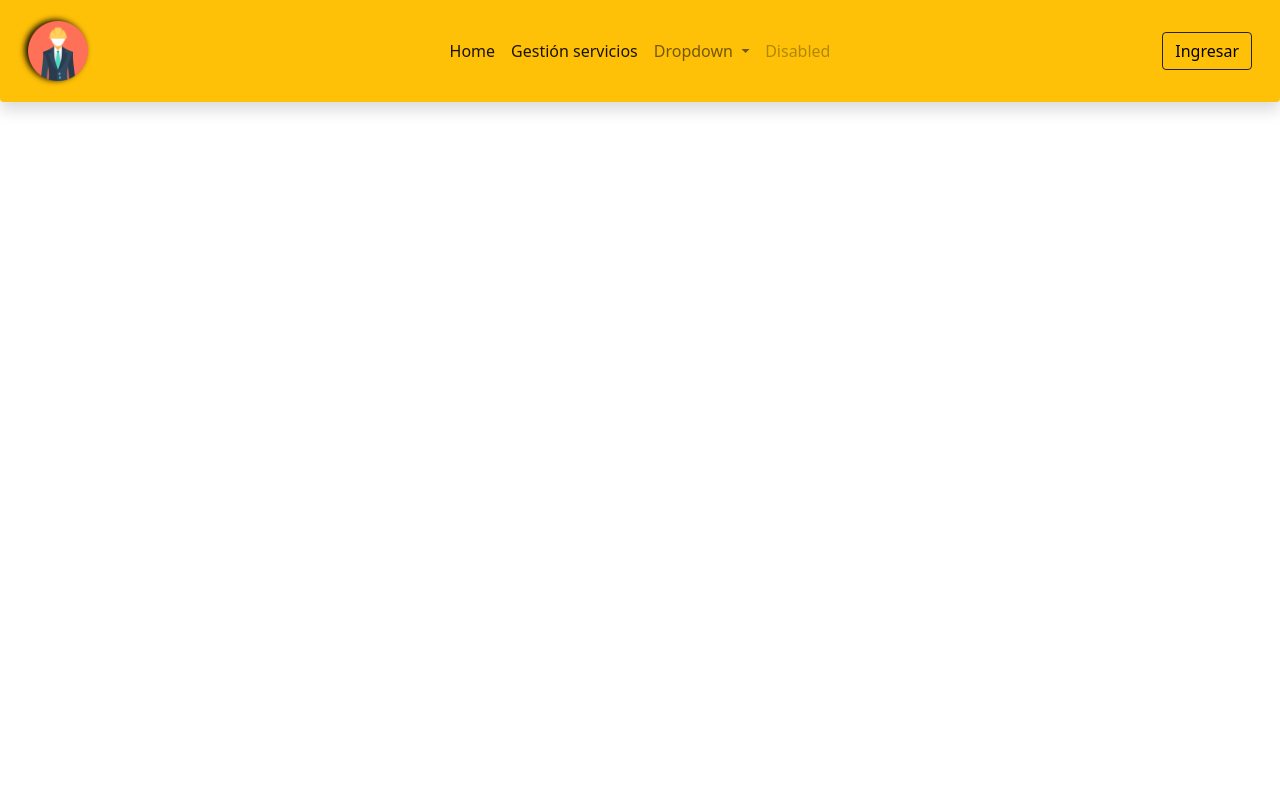
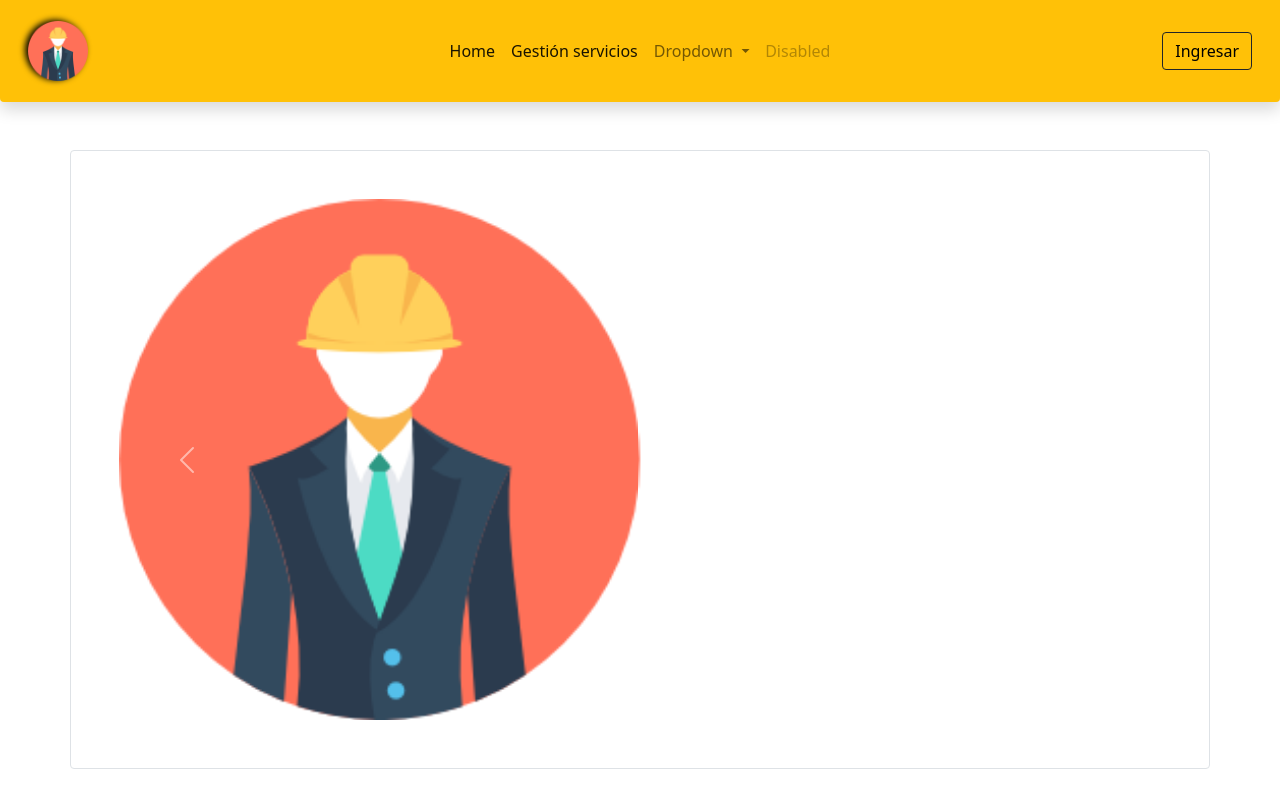
Before and after one commit to prozaso/portafolio-ing, a Django app: page / in a window 1280 px wide. Run offline with Django 3.2, Linux system fonts and the light colour scheme; some libraries are stand-ins or nearby versions.

Commit message:
carousel

```diff
--- a/app/templates/app/base.html
+++ b/app/templates/app/base.html
@@ -8,7 +8,7 @@
 
     {% block css %}
     <!-- Latest compiled and minified CSS -->
-    <link href="https://cdn.jsdelivr.net/npm/bootstrap@5.1.0/dist/css/bootstrap.min.css" rel="stylesheet" integrity="sha384-KyZXEAg3QhqLMpG8r+8fhAXLRk2vvoC2f3B09zVXn8CA5QIVfZOJ3BCsw2P0p/We" crossorigin="anonymous">
+    <link href="https://cdn.jsdelivr.net/npm/bootstrap@5.1.1/dist/css/bootstrap.min.css" rel="stylesheet" integrity="sha384-F3w7mX95PdgyTmZZMECAngseQB83DfGTowi0iMjiWaeVhAn4FJkqJByhZMI3AhiU" crossorigin="anonymous">
     <link rel="stylesheet" href="{% static 'app/css/icono.css' %}">
     {% endblock %}
 
@@ -62,14 +62,21 @@
 
   <body>
 
-    {% block contenido %}
-    {% endblock %}
+
+    <div class="container border rounded p-5">
+      <div class="row justify-content-center">
+
+          {% block contenido %}
+          {% endblock %}
+
+      </div>
+    </div>
+
+
 
     {% block javascript %}
     <!-- Latest compiled and minified JavaScript -->
-    <script src="https://stackpath.bootstrapcdn.com/bootstrap/4.5.0/js/bootstrap.min.js"
-    integrity="sha384-OgVRvuATP1z7JjHLkuOU7Xw704+h835Lr+6QL9UvYjZE3Ipu6Tp75j7Bh/kR0JKI" crossorigin="anonymous">
-    </script>
+    <script src="https://cdn.jsdelivr.net/npm/bootstrap@5.1.1/dist/js/bootstrap.bundle.min.js" integrity="sha384-/bQdsTh/da6pkI1MST/rWKFNjaCP5gBSY4sEBT38Q/9RBh9AH40zEOg7Hlq2THRZ" crossorigin="anonymous"></script>
     {% endblock %}
 
   </body>
--- a/app/templates/app/home.html
+++ b/app/templates/app/home.html
@@ -4,10 +4,32 @@
 
 {% block contenido %}
 
-<title>-</title>
-
-
-
+<div id="carouselExampleIndicators" class="carousel slide" data-bs-ride="carousel">
+    <div class="carousel-indicators">
+      <button type="button" data-bs-target="#carouselExampleIndicators" data-bs-slide-to="0" class="active" aria-current="true" aria-label="Slide 1"></button>
+      <button type="button" data-bs-target="#carouselExampleIndicators" data-bs-slide-to="1" aria-label="Slide 2"></button>
+      <button type="button" data-bs-target="#carouselExampleIndicators" data-bs-slide-to="2" aria-label="Slide 3"></button>
+    </div>
+    <div class="carousel-inner">
+      <div class="carousel-item active">
+        <img src="{% static 'app/img/icono.png' %}" class="d-block w-50" alt="...">
+      </div>
+      <div class="carousel-item">
+        <img src="{% static 'app/img/icono2.png' %}" class="d-block w-50" alt="...">
+      </div>
+      <div class="carousel-item">
+        <img src="{% static 'app/img/icono.png' %}" class="d-block w-50" alt="...">
+      </div>
+    </div>
+    <button class="carousel-control-prev" type="button" data-bs-target="#carouselExampleIndicators" data-bs-slide="prev">
+      <span class="carousel-control-prev-icon" aria-hidden="true"></span>
+      <span class="visually-hidden">Previous</span>
+    </button>
+    <button class="carousel-control-next" type="button" data-bs-target="#carouselExampleIndicators" data-bs-slide="next">
+      <span class="carousel-control-next-icon" aria-hidden="true"></span>
+      <span class="visually-hidden">Next</span>
+    </button>
+  </div>
 
 
 
--- a/app/views.py
+++ b/app/views.py
@@ -31,7 +31,6 @@ def servicios(request):
         if request.method == 'POST':
             id      = request.POST.get('idservicio')
             salida  = eliminar_servicio(id)
-            print(id)
             if salida == 1 and id is not None:
                 data['eliminar'] = 'servicio eliminado correctamente!.'
             else:
--- a/nomas_accidentes/settings.py
+++ b/nomas_accidentes/settings.py
@@ -40,6 +40,7 @@ INSTALLED_APPS = [
     'django.contrib.messages',
     'django.contrib.staticfiles',
     'app',
+    'crispy_forms',
 
 ]
 
@@ -131,3 +132,5 @@ STATIC_URL = '/static/'
 # https://docs.djangoproject.com/en/3.2/ref/settings/#default-auto-field
 
 DEFAULT_AUTO_FIELD = 'django.db.models.BigAutoField'
+
+CRISPY_TEMPLATE_PACK = 'bootstrap4'
```
Also changed, not shown: app/templates/app/servicios.html (+4 -5 lines), app/templates/registration/login.html (+11 -13 lines).
